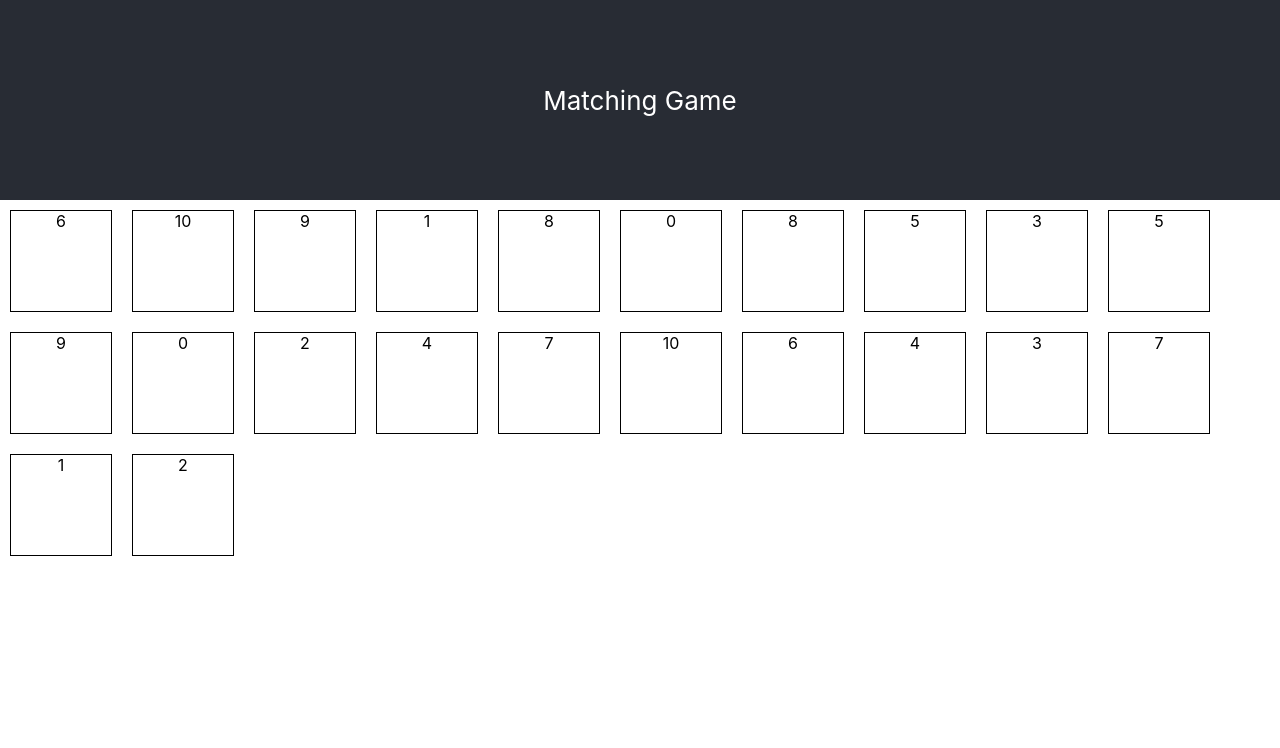
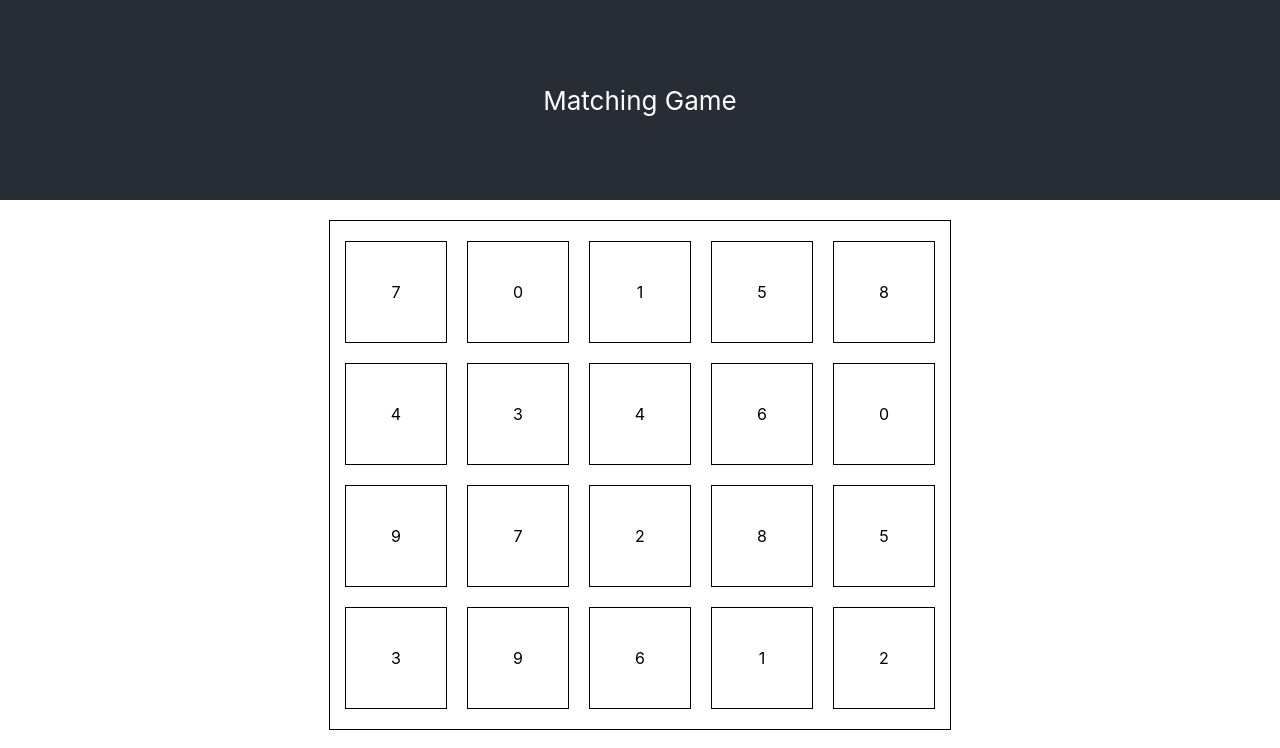
Before and after one commit to amlane/matching-game, a React (Create React App) app: page / in a window 1280 px wide. Shown: the top 748 px of the page. Built offline with nearby package versions, Linux system fonts and the light colour scheme.

Commit message:
moved shuffle function into utility file

```diff
--- a/src/components/Cards.jsx
+++ b/src/components/Cards.jsx
@@ -1,37 +1,17 @@
 import React, { useState, useEffect } from "react";
 import SingleCard from "./SingleCard";
 import "../styles/Cards.css";
+import { shuffle } from "../utils/FisherYatesShuffle";
 
 function Cards() {
   const [cardQty, setCardQty] = useState(10);
   const [gameBoard, setGameBoard] = useState(null);
 
-  //  Fisher-Yates Shuffle Algorithm
-  const shuffle = (array) => {
-    let counter = array.length;
-
-    // While there are elements in the array
-    while (counter > 0) {
-      // Pick a random index
-      let index = Math.floor(Math.random() * counter);
-
-      // Decrease counter by 1
-      counter--;
-
-      // And swap the last element with it
-      let temp = array[counter];
-      array[counter] = array[index];
-      array[index] = temp;
-    }
-
-    return array;
-  };
-
   useEffect(() => {
-    console.log("testing");
+    // console.log("testing");
     let newGame = [];
     let count = 0;
-    for (let i = 0; i <= cardQty; i++) {
+    for (let i = 1; i <= cardQty; i++) {
       newGame.push(count);
       newGame.push(count);
 
@@ -41,12 +21,13 @@ function Cards() {
 
     setGameBoard(newGame);
   }, [cardQty]);
+
   if (!gameBoard) return <h1>Loading game...</h1>;
-  console.log(gameBoard);
+  //   console.log(gameBoard);
   return (
     <div className="gameboard">
-      {gameBoard.map((card) => {
-        return <SingleCard card={card} />;
+      {gameBoard.map((card, i) => {
+        return <SingleCard card={card} key={i} />;
       })}
     </div>
   );
--- a/src/styles/Cards.css
+++ b/src/styles/Cards.css
@@ -3,9 +3,19 @@
   height: 100px;
   width: 100px;
   margin: 10px;
+  display: flex;
+  justify-content: center;
+  align-items: center;
+  cursor: pointer;
 }
 
 .gameboard {
   display: flex;
   flex-wrap: wrap;
+  max-width: 620px;
+  justify-content: center;
+  align-items: center;
+  border: 1px solid;
+  margin: 20px auto;
+  padding: 10px 0;
 }
--- a/src/styles/index.css
+++ b/src/styles/index.css
@@ -6,3 +6,8 @@ body {
   -webkit-font-smoothing: antialiased;
   -moz-osx-font-smoothing: grayscale;
 }
+
+html,
+body {
+  box-sizing: border-box;
+}
--- /dev/null
+++ b/src/utils/FisherYatesShuffle.js
@@ -0,0 +1,20 @@
+//  Fisher-Yates Shuffle Algorithm
+export const shuffle = (array) => {
+  let counter = array.length;
+
+  // While there are elements in the array
+  while (counter > 0) {
+    // Pick a random index
+    let index = Math.floor(Math.random() * counter);
+
+    // Decrease counter by 1
+    counter--;
+
+    // And swap the last element with it
+    let temp = array[counter];
+    array[counter] = array[index];
+    array[index] = temp;
+  }
+
+  return array;
+};
```
